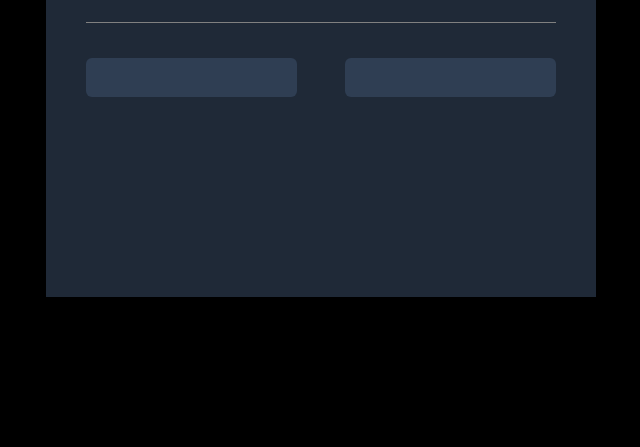
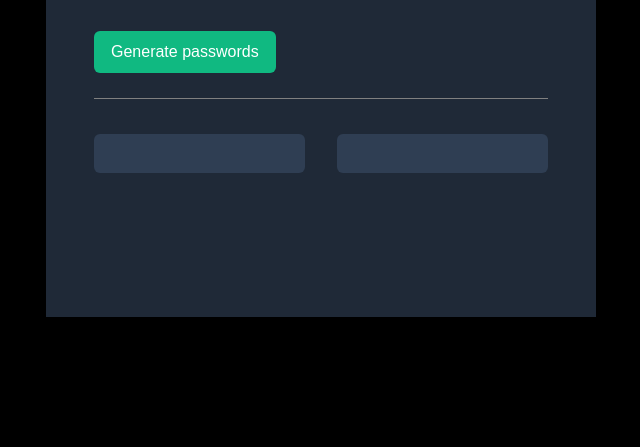
Before and after one commit to hhdg1515/password, a plain HTML site: page index.html in a window 1280 px wide. Shown: the part 353-800 px from the top of the page, without its empty margins (319-959 px from the left). Drawn offline with Linux system fonts and the light colour scheme.

Commit message:
Update index.css

```diff
--- a/index.css
+++ b/index.css
@@ -10,8 +10,8 @@ html {
 .container {
     height: 550px;
     width: 550px;
-    margin: 100px auto;
-    padding:40px;
+    margin: 120px auto;
+    padding:96px 48px;
     background: rgba(31, 41, 55, 1);
 }
 
```
